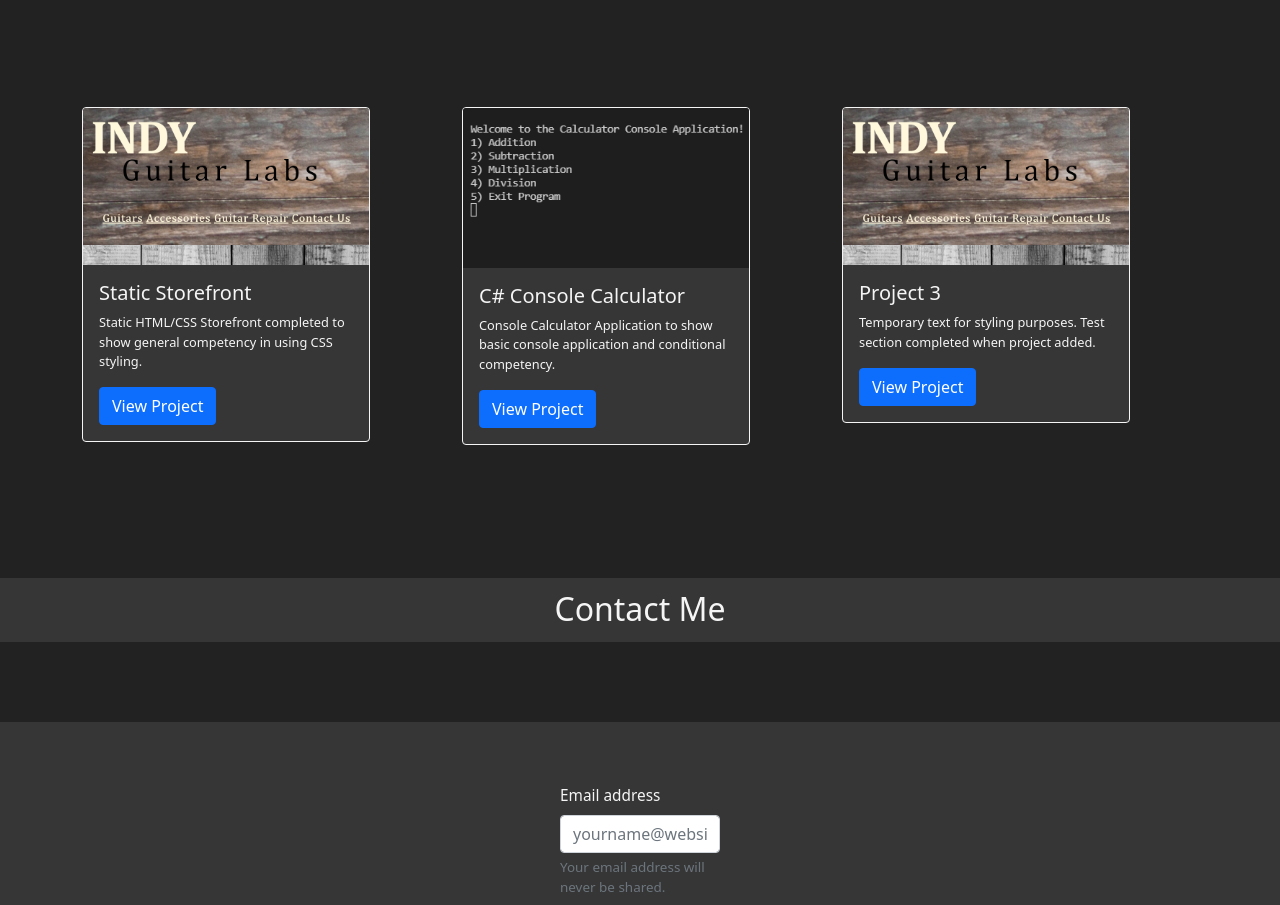
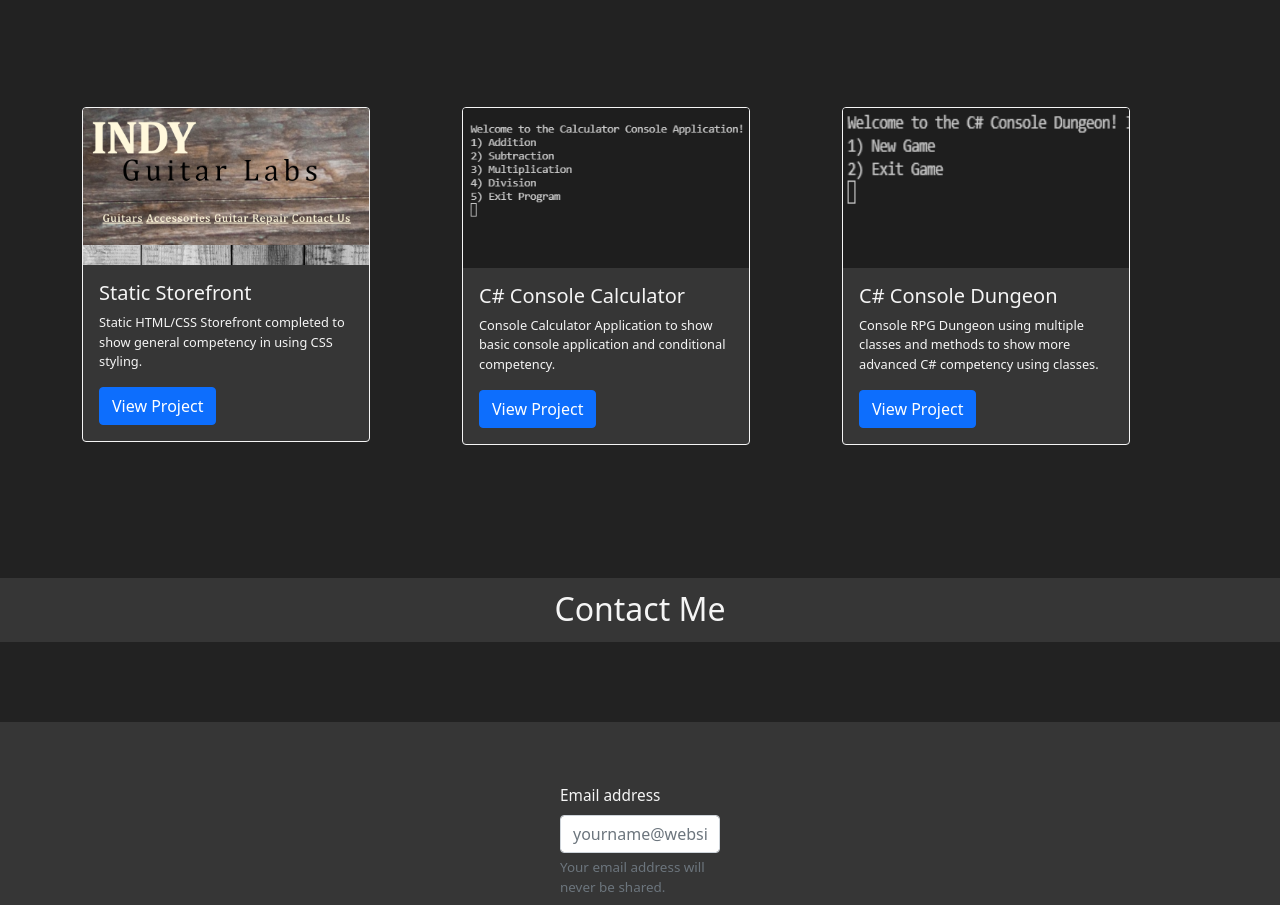
Before and after one commit to tbalbacete/Portfolio-Project, a plain HTML site: page index.html in a window 1280 px wide. Shown: the part 1470-2375 px from the top of the page. Drawn offline with nearby package versions, Linux system fonts and the light colour scheme.

Commit message:
added console dungeon project to my projects section

```diff
--- a/index.html
+++ b/index.html
@@ -85,10 +85,10 @@
       </div>
       <div class="col-lg mb-4">
           <div class="card" style="width: 18rem;">
-              <img src="./assets/storefront.png" class="card-img-top" alt="...">
+              <img src="./assets/consoleDungeon.png" height = 160px class="card-img-top" alt="...">
               <div class="card-body">
-                <h5 class="card-title">Project 3</h5>
-                <p class="card-text">Temporary text for styling purposes. Test section completed when project added.</p>
+                <h5 class="card-title">C# Console Dungeon</h5>
+                <p class="card-text">Console RPG Dungeon using multiple classes and methods to show more advanced C# competency using classes.</p>
                 <a href="#" class="btn btn-primary">View Project</a>
               </div>
             </div>
```
Also changed, not shown: assets/consoleDungeon.png (added).
